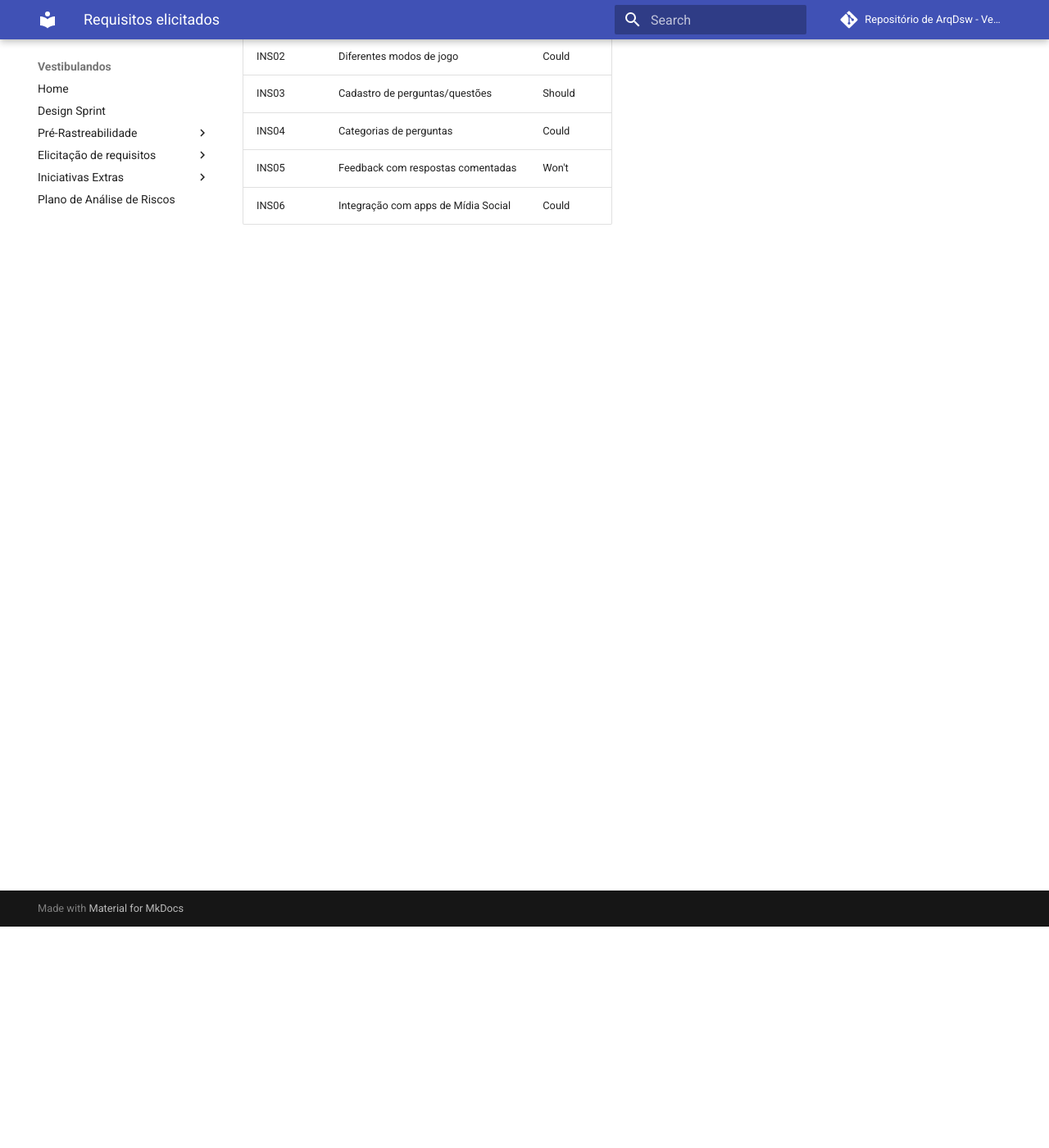
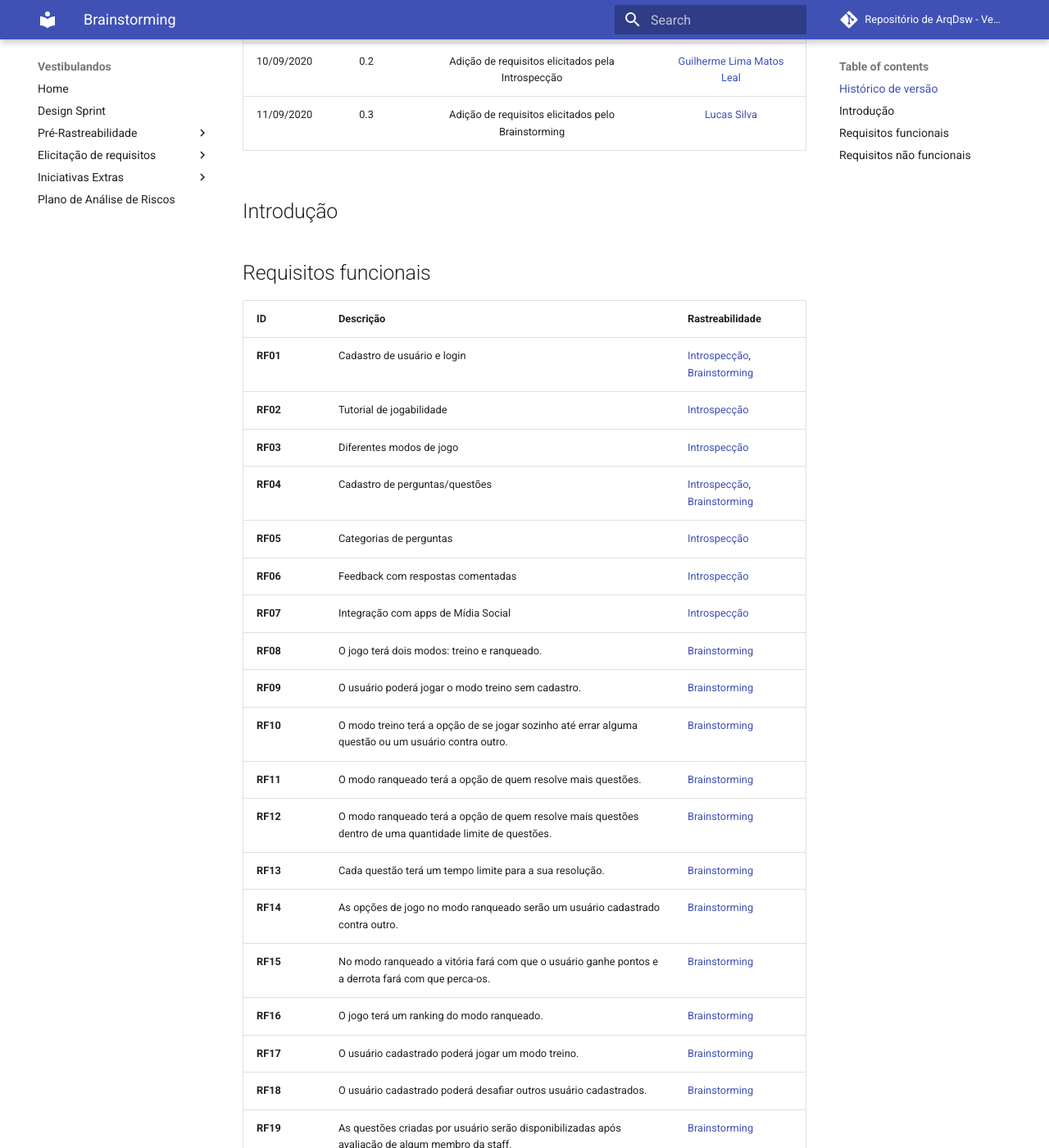
Before and after one commit to UnBArqDsw/2020.1_G4_Vestibulandos, an MkDocs documentation site: the page built from docs/requisitos_elicitados.md, in a window 1280 px wide and 1400 px high, scrolled down 270 px. Shown: the whole window at 82% size. Built offline with MkDocs 1.6.1 and Material for MkDocs 9.7.7, drawn with Linux system fonts in a browser that asks for light colours; comment, search, counter and statistics services are not loaded; some of the changed text lies outside the part shown.

Commit message:
Adição de requisitos elicitados pelo Brainstorming

```diff
--- a/docs/requisitos_elicitados.md
+++ b/docs/requisitos_elicitados.md
@@ -1,12 +1,41 @@
+# Brainstorming
+
+## Histórico de versão
+| Data | Versão | Descrição | Autor(es) |
+| :--: | :----: | :-------: | :-------: |
+| 09/09/2020| 0.1 | Criação do documento | [Guilherme Leal](https://github.com/gleal17) |
+| 10/09/2020| 0.2 | Adição de requisitos elicitados pela Introspecção | [Guilherme Lima Matos Leal](https://github.com/gleal17) |
+| 11/09/2020| 0.3 | Adição de requisitos elicitados pelo Brainstorming | [Lucas Silva](https://github.com/lucasgomesgs0) |
+
+## Introdução
 
 
+## Requisitos funcionais
+| ID | Descrição | Rastreabilidade |
+|--------|-----------|------------|
+|**RF01**| Cadastro de usuário e login | [Introspecção](./introspeccao.md), [Brainstorming](./brainstorming.md)  |
+|**RF02**| Tutorial de jogabilidade | [Introspecção](./introspeccao.md) |
+|**RF03**| Diferentes modos de jogo | [Introspecção](./introspeccao.md) |
+|**RF04**| Cadastro de perguntas/questões | [Introspecção](./introspeccao.md), [Brainstorming](./brainstorming.md) |
+|**RF05**| Categorias de perguntas | [Introspecção](./introspeccao.md) |
+|**RF06**| Feedback com respostas comentadas | [Introspecção](./introspeccao.md) |
+|**RF07**| Integração com apps de Mídia Social | [Introspecção](./introspeccao.md) |
+|**RF08**| O jogo terá dois modos: treino e ranqueado. | [Brainstorming](./brainstorming.md) |
+|**RF09**| O usuário poderá jogar o modo treino sem cadastro. | [Brainstorming](./brainstorming.md) |
+|**RF10**| O modo treino terá a opção de se jogar sozinho até errar alguma questão ou um usuário contra outro. | [Brainstorming](./brainstorming.md) |
+|**RF11**| O modo ranqueado terá a opção de quem resolve mais questões. | [Brainstorming](./brainstorming.md) |
+|**RF12**| O modo ranqueado terá a opção de quem resolve mais questões dentro de uma quantidade limite de questões. | [Brainstorming](./brainstorming.md) |
+|**RF13**| Cada questão terá um tempo limite para a sua resolução. | [Brainstorming](./brainstorming.md) |
+|**RF14**| As opções de jogo no modo ranqueado serão um usuário cadastrado contra outro. | [Brainstorming](./brainstorming.md) |
+|**RF15**| No modo ranqueado a vitória fará com que o usuário ganhe pontos e a derrota fará com que perca-os. | [Brainstorming](./brainstorming.md) |
+|**RF16**| O jogo terá um ranking do modo ranqueado. | [Brainstorming](./brainstorming.md) |
+|**RF17**| O usuário cadastrado poderá jogar um modo treino. | [Brainstorming](./brainstorming.md) |
+|**RF18**| O usuário cadastrado poderá desafiar outros usuário cadastrados. | [Brainstorming](./brainstorming.md) |
+|**RF19**| As questões criadas por usuário serão disponibilizadas após avaliação de algum membro da staff. | [Brainstorming](./brainstorming.md) |
+|**RF20**| O usuário poderá reportar questões. | [Brainstorming](./brainstorming.md) |
+|**RF21**| O usuário cadastrado poderá visualizar o ranking. | [Brainstorming](./brainstorming.md) |
 
-| Código | Descrição | Prioridade |
+
+## Requisitos não funcionais
+| ID | Descrição | Rastreabilidade |
 |--------|-----------|------------|
-|INS00 | Cadastro de usuário e login | Must |
-|INS01 | Tutorial de jogabilidade | Could |
-|INS02 | Diferentes modos de jogo | Could |
-|INS03 | Cadastro de perguntas/questões | Should |
-|INS04 | Categorias de perguntas | Could |
-|INS05 | Feedback com respostas comentadas | Won't |
-|INS06 | Integração com apps de Mídia Social | Could |
```
Also changed, not shown: docs/introspeccao.md (+7 -9 lines).
